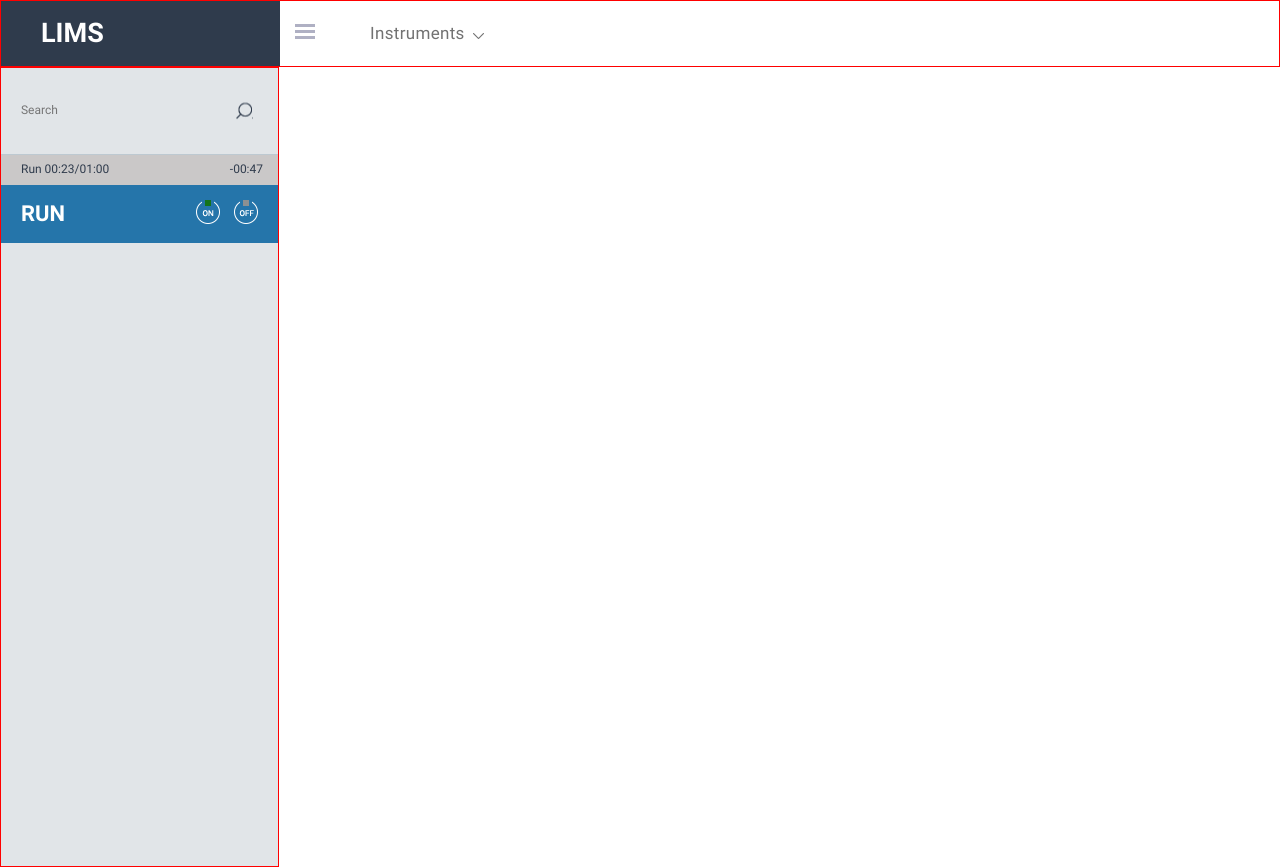
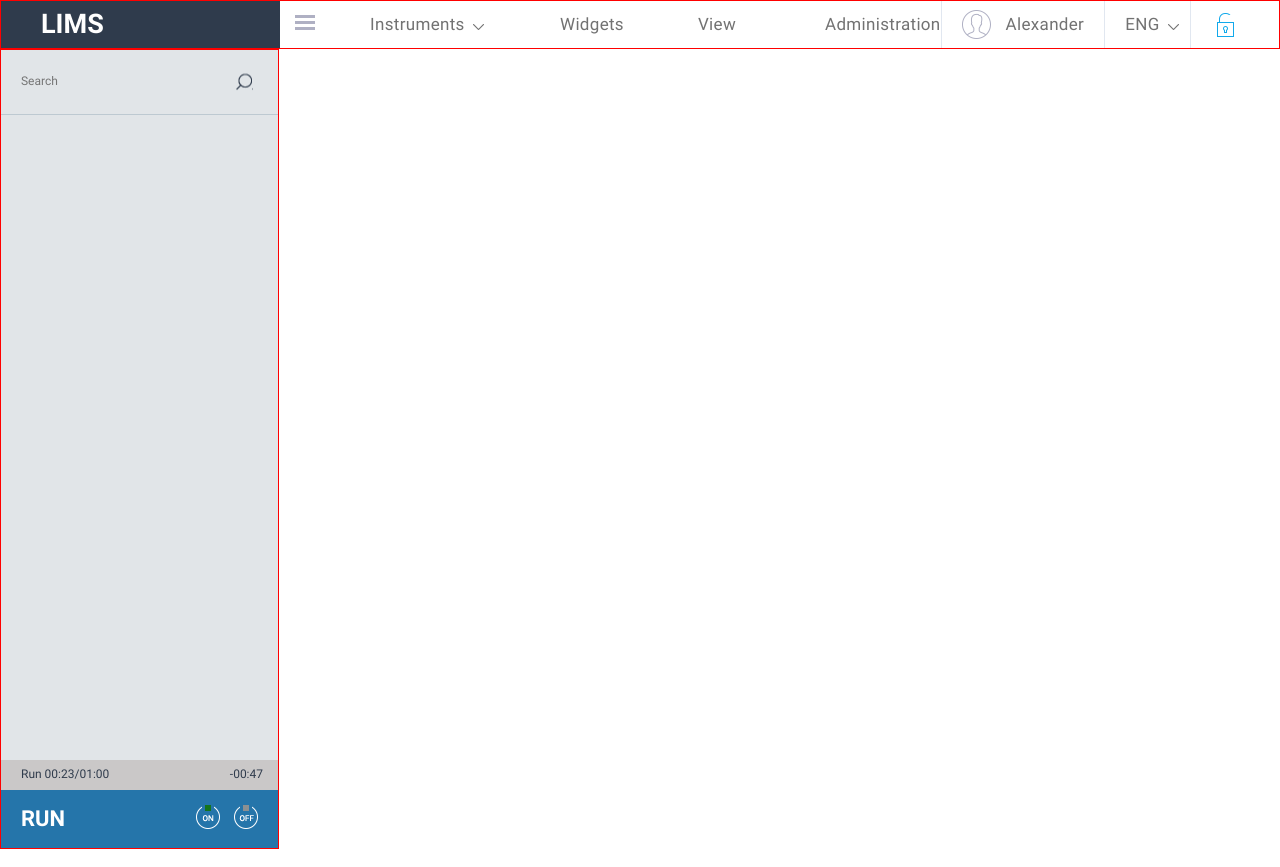
Before and after one commit to Ramashka-Luba/Lab-Invent, a plain HTML site: page index.html in a window 1280 px wide. Drawn offline with Linux system fonts and the light colour scheme.

Commit message:
corected header and sideBar

```diff
--- a/index.html
+++ b/index.html
@@ -12,6 +12,7 @@
 
 <body>
     <header class="header">
+        <!-- <div class="header__left-blog"> -->
         <div class="header__logo logo">
             <a href="#" class="logo__link">
                 LIMS
@@ -26,27 +27,47 @@
             <!--  -->
         </div>
 
-        <div class="menu__select">
+        <div class="menu__select select">
             <select class="menu__select-list">
                 <option class="menu__select-item" value="Instruments">Instruments</option>
-                    <option class="menu__select-item" value="1">Instruments1</option>
-                    <option class="menu__select-item" value="2">Instruments2</option>
+                <option class="menu__select-item" value="Instruments1">Instruments1</option>
+                <option class="menu__select-item" value="Instruments2">Instruments2</option>
             </select>
         </div>
 
-        <div class="menu-list"></div>
+        <div class="menu__instruments">
+            <a href="#" class="menu__instruments-item">Widgets</a>
+            <a href="#" class="menu__instruments-item">View</a>
+            <a href="#" class="menu__instruments-item">Administration</a>
+        </div>
+        <!-- </div> -->
+
+        <!-- <div class="header__right-blog"> -->
+        <div class="menu__profile">
+            <img src="./assets/images/menu__profile.png" alt="user" />
+            <a href="#" class="menu__profile-link">Alexander</a>
         </div>
 
+        <div class="menu__lang select">
+            <select class="menu__lang-list">
+                <option class="menu__lang-item" value="ENG">ENG</option>
+                <option class="menu__lang-item" value="RU">RU</option>
+            </select>
+        </div>
+
+        <div class="menu__unlock">
+            <img src="./assets/images/menu__unlock-icon.png" alt="unlock icon" />
+        </div>
+        <!-- </div> -->
     </header>
+
     <div class="wrapper">
         <div class="sideBar">
-
-
 
             <div class="sideBar__search">
                 <input class="sideBar__input" type="text" name="search" placeholder="Search" />
             </div>
-
+            <div class="slider__bottom-blog">
                 <div class="sideBar__runTime">
                     <div class="sideBar__runTime-time">
                         <span>Run 00:23/01:00</span>
@@ -65,22 +86,14 @@
                         </button>
                     </div>
                 </div>
+            </div>
 
+        </div>
     </div>
 
 
 
 
-
-
-
-
-
-
-
-
-        <div class="admin"></div>
-    </div>
     <script src="./js/index.js"></script>
 
 </body>
--- a/styles/index.css
+++ b/styles/index.css
@@ -29,29 +29,52 @@
 }
 
 .header {
+    height: 49px;
     display: flex;
     align-items: center;
     border: 1px solid red;
 }
+.header__left-blog {
+    display: flex;
+    align-items: center;
+}
+.header__right-blog {
+    display: flex;
+    align-items: center;
+}
 
+
+ /* Лого */
 .header__logo {
-    padding: 15px 0 15px 40px;
+    height: 100%;
+    padding-left: 40px;
     max-width: 279px;
     width: 100%;
     background-color: #2f3b4c;
+    display: flex;
+    align-items:center;
+    position: relative;
 }
-
 .logo__link {
     display: block;
-    height: 100%;
-    width: 100%;
     color: #fff;
     font-family: "RobotoBold";
     font-size: 27px;
     line-height: 1.31;
     text-decoration: none;
 }
-/*  */
+/* растянула ссылку на всю дивку чтоб можно было нажимать на любое место, а не только на линку*/
+.logo__link::after {
+    content:"";
+    height: 100%;
+    width: 100%;
+    position: absolute;
+    top: 0;
+    left: 0;
+}
+
+
+/* Бургер с анимацией  */
 .toggle-hamburger {
     margin: 0 55px 0 15px;
     background-color: transparent;
@@ -81,7 +104,6 @@
 .toggle-hamburger span::after {
     bottom: -6px;
 }
-
 /* превращение стрелки */
 .toggle-hamburger.toggle-hamburger__arrtoleft span {
     transition: transform 0.3s;
@@ -94,7 +116,7 @@
     transform-origin: bottom right;
     transition: transform 0.2s, width 0.2s, bottom 0.2s;
 }
-  /* когда меню открыто */
+/* когда меню открыто */
 .toggle-hamburger.toggle-hamburger__arrtoleft.is-active span {
     transform: rotate(180deg);
 }
@@ -111,12 +133,12 @@
 }
 /*  */
 
-
-.menu__select {
+/* Выпадающий список */
+/* Ввожу модификатор select чтобы можно было переиспользовать в menu__lang */
+.select {
     position: relative;
-
 }
-.menu__select::after {
+.select::after {
     content: "";
     display: block;
     background-image: url(./../assets/images/menu__select-arrow.png);
@@ -128,7 +150,6 @@
     right: 11px;
     top: 9px;
     z-index: 1;
-
 }
 .menu__select-list{
     display: block;
@@ -142,19 +163,84 @@
     letter-spacing: 0.33px;
     color: #727272;
     padding-right: 20px;
+    cursor: pointer;
 }
-.menu__select-list {
+
+/* Меню инструментов */
+.menu__instruments-item {
+    text-decoration: none;
+    font-family: "RobotoRegular";
+    font-size: 17px;
+    letter-spacing: 0.33px;
+    color: #727272;
+}
+.menu__instruments-item:first-child {
+    margin: 0 70px 0 65px;
+}
+.menu__instruments-item:last-child {
+    margin-left: 85px;
+}
+
+/* Профайл */
+.menu__profile {
+    height: 100%;
+    display: flex;
+    align-items: center;
+    padding: 0 20px;
+    border-left: 1px solid #e1e7f0;
+    border-right: 1px solid #e1e7f0;
+    position: relative;
+}
+
+.menu__profile-link {
+    text-decoration: none;
+    font-family: "RobotoRegular";
+    font-size: 17px;
+    letter-spacing: 0.33px;
+    color: #727272;
+    margin-left: 15px;
+}
+/* растянула ссылку на всю дивку чтоб можно было нажимать на любое место, а не только на линку*/
+.menu__profile-link::after {
+    content:"";
+    height: 100%;
+    width: 100%;
+    position: absolute;
+    top: 0;
+    left: 0;
+}
+
+/* Выпадающий список(язык) */
+.menu__lang {
+    padding-left: 20px;
+}
+.menu__lang-list {
+    display: block;
+    background: none;
+    padding-right: 30px;
+    border: none;
+    appearance: none;
+    outline: none;
+    font-family: "RobotoRegular";
+    font-size: 17px;
+    letter-spacing: 0.33px;
+    color: #727272;
+    cursor: pointer;
+}
+/* анлок */
+.menu__unlock {
+    padding: 0 26px;
+    height: 100%;
+    display: flex;
+    align-items: center;
+    border-left: 1px solid #e1e7f0;
+}
+
+
+/* основной контент */
+.wrapper {
 
 }
-.menu__select-item {}
-
-
-
-
-
-
-
-.wrapper {}
 
 .sideBar {
     max-width: 279px;
@@ -162,24 +248,11 @@
     height: 100vh;
     border: 1px solid red;
     background-color: #e1e5e8;
+    display: flex;
+    flex-direction: column;
+    justify-content: space-between;
 }
 
-.sideBar__logo {
-    padding: 15px 0 15px 40px;
-    width: 100%;
-    background-color: #2f3b4c;
-}
-
-.logo__link {
-    display: block;
-    height: 100%;
-    width: 100%;
-    color: #fff;
-    font-family: "RobotoBold";
-    font-size: 27px;
-    line-height: 1.31;
-    text-decoration: none;
-}
 
 .sideBar__search {
     padding: 25px 45px 25px 20px;
@@ -188,7 +261,6 @@
     border-bottom: 1px solid #bdc9d1;
     font-family: "RobotoRegular";
     font-size: 12px;
-    line-height: 2.95;
     letter-spacing: 0.24px;
     position: relative;
 }
```
Also changed, not shown: assets/images/menu__profile.png (added), assets/images/menu__unlock-icon.png (added), 1 other file. Lines whose indentation alone changed are shown as unchanged.
